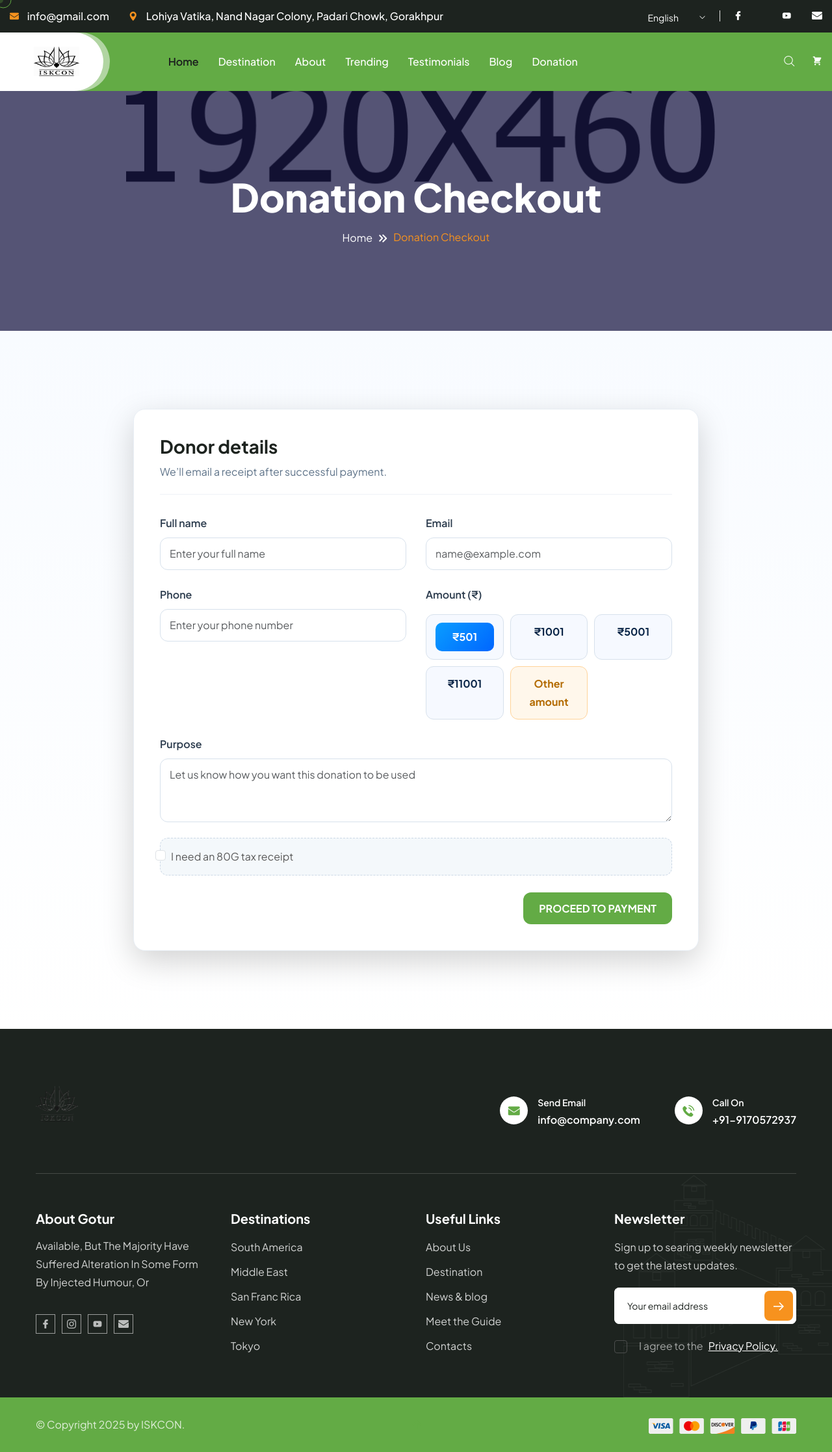
After one commit to VishnuVahanDas/FoodforLife, a Django app: page /donation/ in a window 1280 px wide. The commit adds this page. Shown: the whole page at 65% size. Run offline with Django 5.2, Linux system fonts and the light colour scheme; some libraries are stand-ins or nearby versions; some web fonts are replaced.

Commit message:
Add donation checkout page

```diff
--- a/home/urls.py
+++ b/home/urls.py
@@ -6,5 +6,6 @@ urlpatterns = [
     path("", views.home_view, name="home"),
     path("contact/", views.contact_view, name="contact"),
     path("checkout/", views.checkout_view, name="checkout"),
+    path("donation/", views.donation_checkout_view, name="donation"),
     path("cart/", views.cart_view, name="cart"),
 ]
--- a/home/views.py
+++ b/home/views.py
@@ -1,18 +1,22 @@
 from django.shortcuts import render
+
 
 # Create your views here.
 def home_view(request):
-
     return render(request, "index.html")
 
+
 def contact_view(request):
-
     return render(request, "contact.html")
 
+
 def cart_view(request):
-
     return render(request, "cart.html")
 
+
 def checkout_view(request):
+    return render(request, "checkout.html")
 
-    return render(request, "checkout.html")
+
+def donation_checkout_view(request):
+    return render(request, "donation_checkout.html")
--- /dev/null
+++ b/static/css/donation.css
@@ -0,0 +1,140 @@
+.donation-checkout {
+    background: linear-gradient(180deg, #f8fbff 0%, #ffffff 100%);
+}
+
+.donation-card {
+    background: #ffffff;
+    border-radius: 18px;
+    padding: 40px;
+    border: 1px solid #e8eef5;
+}
+
+.donation-card__header {
+    margin-bottom: 30px;
+    border-bottom: 1px solid #eef2f7;
+    padding-bottom: 20px;
+}
+
+.donation-card__header h2 {
+    font-size: 28px;
+    font-weight: 700;
+    margin-bottom: 8px;
+}
+
+.donation-card__header p {
+    color: #5d7288;
+    margin: 0;
+}
+
+.donation-form .form-label {
+    font-weight: 600;
+    color: #2a3a4c;
+    margin-bottom: 8px;
+}
+
+.donation-form .form-control {
+    border-radius: 12px;
+    border: 1px solid #d7e1ec;
+    padding: 12px 14px;
+    box-shadow: none;
+}
+
+.donation-form .form-control:focus {
+    border-color: #0080ff;
+    box-shadow: 0 0 0 0.15rem rgba(0, 128, 255, 0.15);
+}
+
+.donation-amount {
+    display: grid;
+    grid-template-columns: repeat(auto-fit, minmax(110px, 1fr));
+    gap: 10px;
+    margin-top: 8px;
+}
+
+.amount-option {
+    position: relative;
+    border: 1px solid #d7e1ec;
+    border-radius: 12px;
+    padding: 12px 14px;
+    background: #f6f9ff;
+    cursor: pointer;
+    transition: all 0.2s ease-in-out;
+    font-weight: 700;
+    color: #0b2648;
+    text-align: center;
+}
+
+.amount-option input {
+    position: absolute;
+    inset: 0;
+    opacity: 0;
+    cursor: pointer;
+}
+
+.amount-option:hover {
+    border-color: #0080ff;
+    box-shadow: 0 10px 20px rgba(0, 0, 0, 0.05);
+}
+
+.amount-option input:checked + span,
+.amount-option input:checked ~ span {
+    color: #ffffff;
+}
+
+.amount-option input:checked ~ span,
+.amount-option input:checked + span {
+    background: linear-gradient(135deg, #0a9dff, #0066ff);
+    display: inline-block;
+    width: 100%;
+    border-radius: 10px;
+    padding: 8px 10px;
+    transition: background 0.2s ease-in-out;
+}
+
+.amount-option--other {
+    background: #fff7eb;
+    border-color: #ffd399;
+    color: #b36b00;
+}
+
+.other-amount {
+    margin-top: 14px;
+    display: none;
+}
+
+.other-amount.is-visible {
+    display: block;
+}
+
+.donation-checkbox {
+    padding: 14px 16px;
+    background: #f4f8fb;
+    border-radius: 12px;
+    border: 1px dashed #cbd8e6;
+}
+
+.address-fields {
+    display: none;
+    margin-top: 10px;
+    padding: 18px;
+    border-radius: 14px;
+    background: #f8fbff;
+    border: 1px solid #e4edf7;
+}
+
+.address-fields.is-visible {
+    display: block;
+}
+
+.donation-submit {
+    padding: 14px 24px;
+    font-weight: 700;
+    border-radius: 12px;
+    text-transform: uppercase;
+}
+
+@media (max-width: 575px) {
+    .donation-card {
+        padding: 28px 22px;
+    }
+}
--- a/templates/base.html
+++ b/templates/base.html
@@ -38,6 +38,8 @@
 
     <!-- template styles -->
     <link rel="stylesheet" href="{% static 'css/gotur.css' %}">
+
+    {% block extra_head %}{% endblock %}
 </head>
 
 <body class="custom-cursor">
@@ -104,6 +106,7 @@
                             <li class="scrollToLink"><a href="/#trending">Trending</a></li>
                             <li class="scrollToLink"><a href="/#testimonials">Testimonials</a></li>
                             <li class="scrollToLink"><a href="/#blog">Blog</a></li>
+                            <li><a href="/donation/">Donation</a></li>
                         </ul>
                     </nav><!-- /.main-header__nav -->
                     <div class="main-header__right">
--- /dev/null
+++ b/templates/donation_checkout.html
@@ -0,0 +1,161 @@
+{% extends 'base.html' %}
+{% load static %}
+{% block doc_title %} Donation Checkout | {% endblock %}
+{% block extra_head %}
+<link rel="stylesheet" href="{% static 'css/donation.css' %}">
+{% endblock %}
+{% block content %}
+
+    <section class="page-header">
+        <div class="page-header__bg" style="background-image: url({% static 'images/backgrounds/page-header-bg-1-1.jpg' %});"></div>
+        <div class="container">
+            <div class="page-header__content">
+                <h2 class="page-header__title bw-split-in-right">Donation Checkout</h2>
+                <ul class="gotur-breadcrumb list-unstyled">
+                    <li><a href="/">Home</a></li>
+                    <li><span>Donation Checkout</span></li>
+                </ul>
+            </div>
+        </div>
+    </section>
+
+    <section class="donation-checkout section-space">
+        <div class="container">
+            <div class="row justify-content-center">
+                <div class="col-lg-10 col-xl-9">
+                    <div class="donation-card shadow-lg">
+                        <div class="donation-card__header">
+                            <h2>Donor details</h2>
+                            <p>We’ll email a receipt after successful payment.</p>
+                        </div>
+                        <form class="donation-form">
+                            <div class="row g-4">
+                                <div class="col-md-6">
+                                    <label class="form-label" for="full-name">Full name</label>
+                                    <input id="full-name" name="full_name" type="text" class="form-control" placeholder="Enter your full name">
+                                </div>
+                                <div class="col-md-6">
+                                    <label class="form-label" for="email">Email</label>
+                                    <input id="email" name="email" type="email" class="form-control" placeholder="name@example.com">
+                                </div>
+                                <div class="col-md-6">
+                                    <label class="form-label" for="phone">Phone</label>
+                                    <input id="phone" name="phone" type="tel" class="form-control" placeholder="Enter your phone number">
+                                </div>
+                                <div class="col-md-6">
+                                    <label class="form-label">Amount (₹)</label>
+                                    <div class="donation-amount">
+                                        <label class="amount-option">
+                                            <input type="radio" name="amount" value="501" checked>
+                                            <span>₹501</span>
+                                        </label>
+                                        <label class="amount-option">
+                                            <input type="radio" name="amount" value="1001">
+                                            <span>₹1001</span>
+                                        </label>
+                                        <label class="amount-option">
+                                            <input type="radio" name="amount" value="5001">
+                                            <span>₹5001</span>
+                                        </label>
+                                        <label class="amount-option">
+                                            <input type="radio" name="amount" value="11001">
+                                            <span>₹11001</span>
+                                        </label>
+                                        <label class="amount-option amount-option--other">
+                                            <input type="radio" name="amount" value="other" data-other="true">
+                                            <span>Other amount</span>
+                                        </label>
+                                    </div>
+                                    <div class="other-amount" id="other-amount-field">
+                                        <label class="form-label" for="other-amount-input">Enter other amount</label>
+                                        <input type="number" id="other-amount-input" name="other_amount" class="form-control" min="1" placeholder="₹0.00">
+                                    </div>
+                                </div>
+                                <div class="col-12">
+                                    <label class="form-label" for="purpose">Purpose</label>
+                                    <textarea id="purpose" name="purpose" class="form-control" rows="3" placeholder="Let us know how you want this donation to be used"></textarea>
+                                </div>
+                                <div class="col-12">
+                                    <div class="form-check donation-checkbox">
+                                        <input class="form-check-input" type="checkbox" value="1" id="need-80g">
+                                        <label class="form-check-label" for="need-80g">
+                                            I need an 80G tax receipt
+                                        </label>
+                                    </div>
+                                </div>
+                                <div class="address-fields" id="address-section">
+                                    <div class="row g-4">
+                                        <div class="col-md-6">
+                                            <label class="form-label" for="address-line-1">Address line 1</label>
+                                            <input id="address-line-1" name="address_line_1" type="text" class="form-control" placeholder="House no, street">
+                                        </div>
+                                        <div class="col-md-6">
+                                            <label class="form-label" for="address-line-2">Address line 2</label>
+                                            <input id="address-line-2" name="address_line_2" type="text" class="form-control" placeholder="Apartment, suite, etc.">
+                                        </div>
+                                        <div class="col-md-4">
+                                            <label class="form-label" for="city">City</label>
+                                            <input id="city" name="city" type="text" class="form-control" placeholder="City">
+                                        </div>
+                                        <div class="col-md-4">
+                                            <label class="form-label" for="state">State</label>
+                                            <input id="state" name="state" type="text" class="form-control" placeholder="State">
+                                        </div>
+                                        <div class="col-md-4">
+                                            <label class="form-label" for="pin">PIN</label>
+                                            <input id="pin" name="pin" type="text" class="form-control" placeholder="Postal code">
+                                        </div>
+                                        <div class="col-md-6">
+                                            <label class="form-label" for="country">Country</label>
+                                            <input id="country" name="country" type="text" class="form-control" placeholder="Country">
+                                        </div>
+                                        <div class="col-md-6">
+                                            <label class="form-label" for="pan">PAN (optional)</label>
+                                            <input id="pan" name="pan" type="text" class="form-control" placeholder="ABCDE1234F">
+                                        </div>
+                                    </div>
+                                </div>
+                                <div class="col-12 text-end">
+                                    <button type="submit" class="gotur-btn gotur-btn--base donation-submit">Proceed to payment</button>
+                                </div>
+                            </div>
+                        </form>
+                    </div>
+                </div>
+            </div>
+        </div>
+    </section>
+
+    <script>
+        (function () {
+            const amountRadios = document.querySelectorAll('input[name="amount"]');
+            const otherAmountSection = document.getElementById('other-amount-field');
+            const receiptCheckbox = document.getElementById('need-80g');
+            const addressSection = document.getElementById('address-section');
+
+            const toggleOtherAmount = () => {
+                const selected = document.querySelector('input[name="amount"]:checked');
+                const showOther = selected && selected.dataset.other === 'true';
+                otherAmountSection.classList.toggle('is-visible', showOther);
+                const otherInput = document.getElementById('other-amount-input');
+                if (otherInput) {
+                    otherInput.required = showOther;
+                }
+            };
+
+            const toggleAddressSection = () => {
+                const shouldShow = receiptCheckbox.checked;
+                addressSection.classList.toggle('is-visible', shouldShow);
+                addressSection.querySelectorAll('input').forEach((input) => {
+                    input.required = shouldShow;
+                });
+            };
+
+            amountRadios.forEach((radio) => radio.addEventListener('change', toggleOtherAmount));
+            receiptCheckbox.addEventListener('change', toggleAddressSection);
+
+            toggleOtherAmount();
+            toggleAddressSection();
+        })();
+    </script>
+{% endblock %}
```
